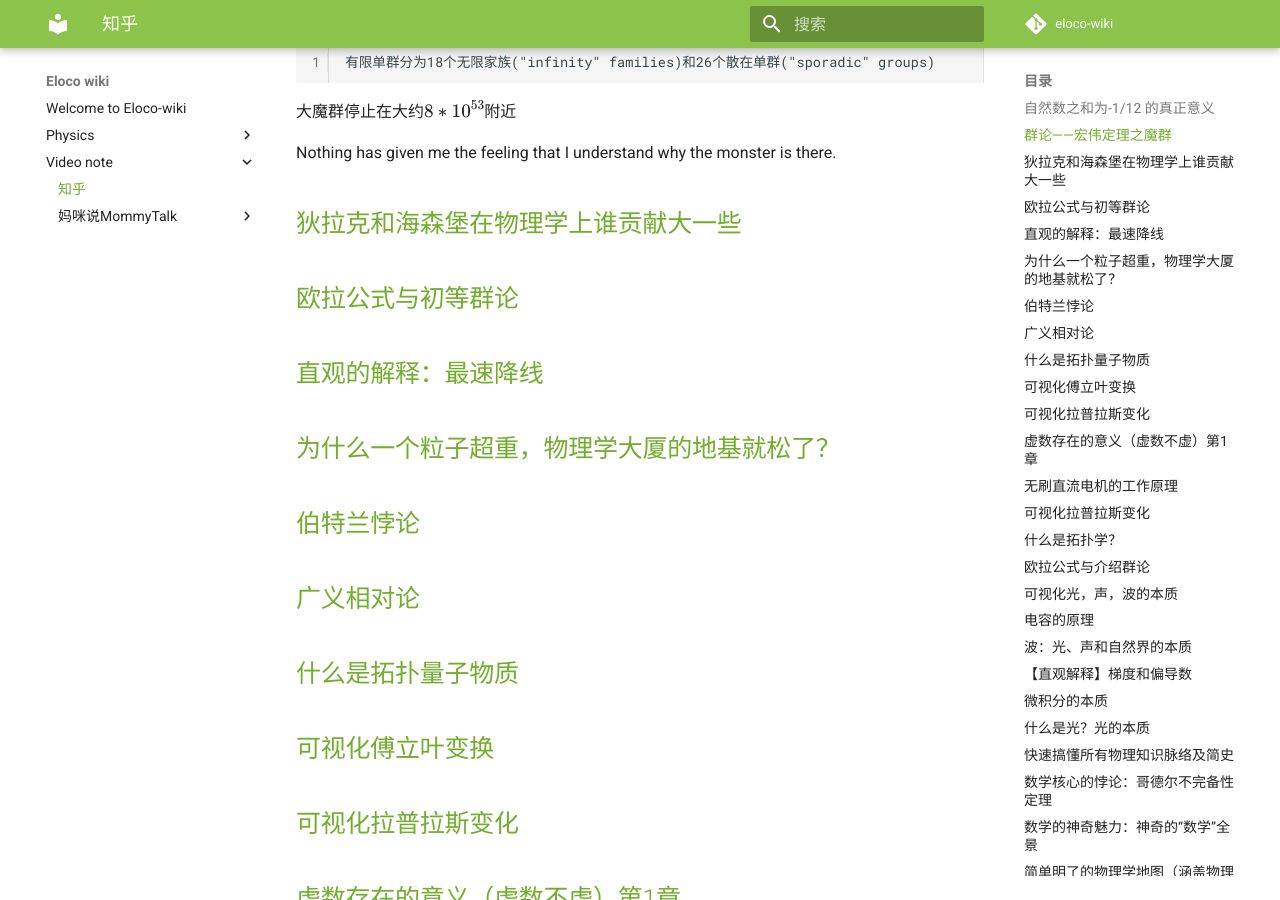
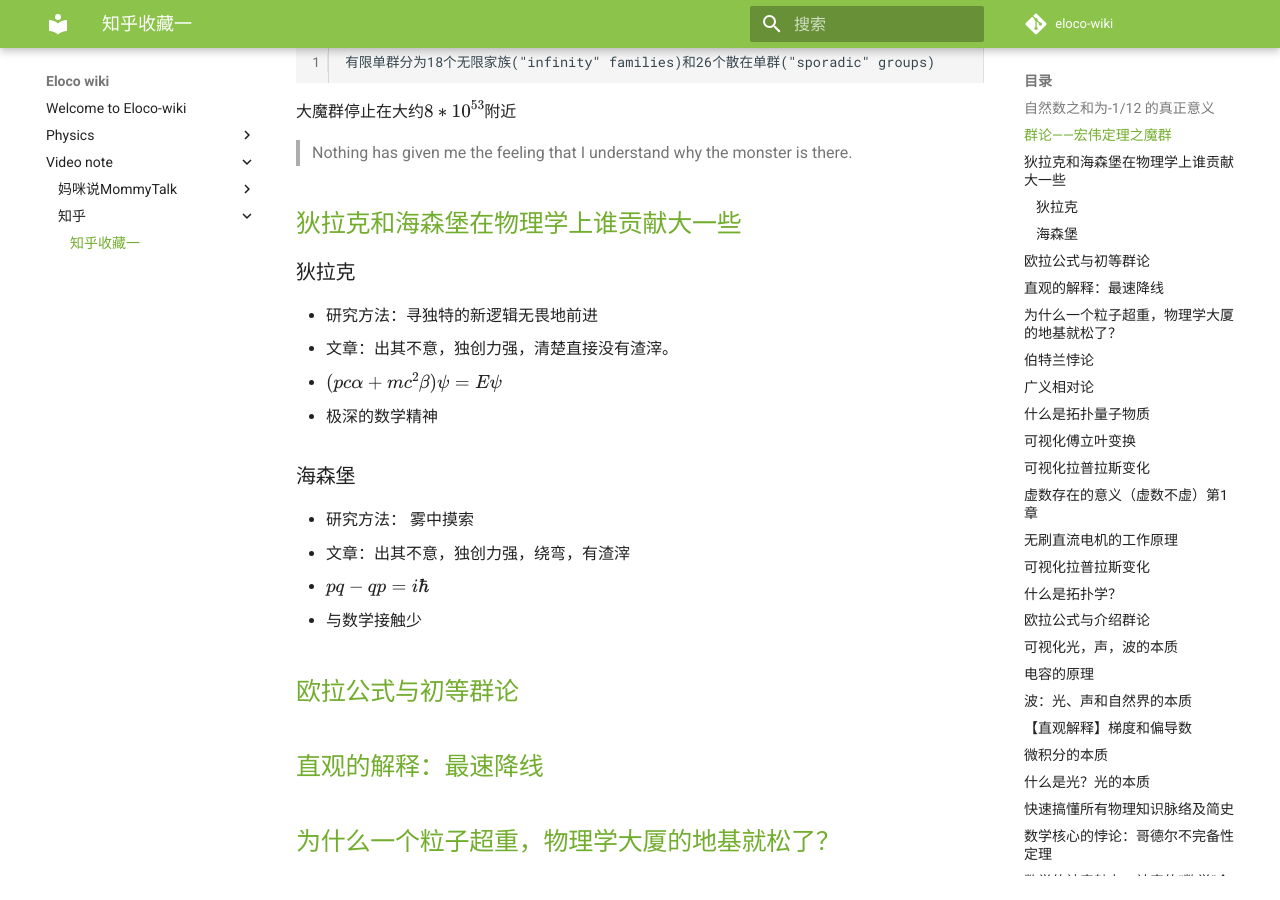
Before and after one commit to Eloco/eloco-wiki, an MkDocs documentation site: the page built from docs/video note/知乎/知乎收藏一.md, in a window 1280 px wide and 900 px high, scrolled down 860 px. Built offline with MkDocs 1.6.1 and Material for MkDocs 9.7.7, drawn with Linux system fonts in a browser that asks for light colours; comment, search, counter and statistics services are not loaded.

Commit message:
vault backup: 2022-07-28 11:25:04

````diff
--- a/docs/video note/知乎.md
+++ b/docs/video note/知乎/知乎收藏一.md
@@ -21,7 +21,7 @@ $1^3+2^3+3^3+4^3+... = -\frac {1} {120}$
 ```
 Noether's theorem 诺特定理：
 Conservation law 守恒定律 -> symmetry 对称性
-Momentum 动量 -> Translation in space 空间平移
+	Momentum 动量 -> Translation in space 空间平移
 Energy 能量 -> Translation in time 时间平移
 ```
 
@@ -38,11 +38,22 @@ A5的伽罗瓦群不可解
 
 大魔群停止在大约$8*10^{53}$附近
 
-Nothing has given me the feeling that I understand why the monster is there.
+>Nothing has given me the feeling that I understand why the monster is there.
 
 
 ##  [狄拉克和海森堡在物理学上谁贡献大一些](https://www.zhihu.com/question/506123726/answer/2555430490)
 
+### 狄拉克
+- 研究方法：寻独特的新逻辑无畏地前进
+- 文章：出其不意，独创力强，清楚直接没有渣滓。
+- $(pc\alpha + mc^2\beta) \psi = E\psi$
+- 极深的数学精神
+
+### 海森堡
+- 研究方法： 雾中摸索
+- 文章：出其不意，独创力强，绕弯，有渣滓
+- $pq-qp = i\hbar$
+- 与数学接触少
 
 ##  [欧拉公式与初等群论](https://www.zhihu.com/zvideo/1521176178106441728)
 
````
Also changed, not shown: 1 other file.
